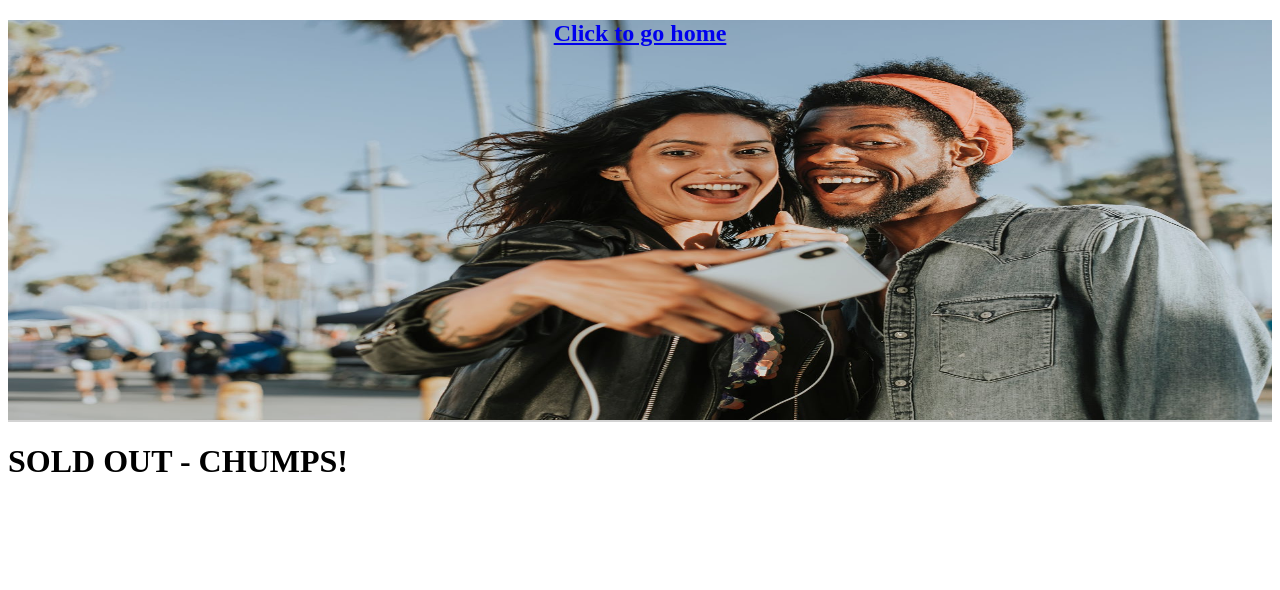
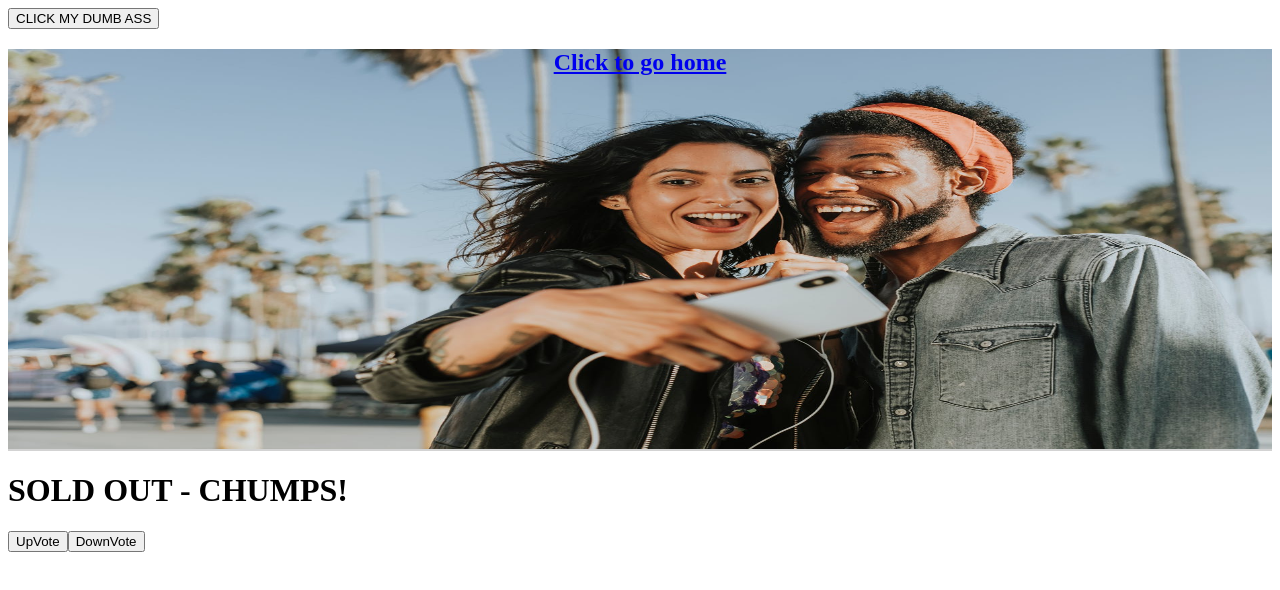
Before and after one commit to kerj/ticketSales, a React app: page /#/seating in a window 1280 px wide. Shown: the top 590 px of the page. Built offline with nearby package versions, Linux system fonts and the light colour scheme.

Commit message:
add up/downvote button to seating page

```diff
--- a/src/components/App.jsx
+++ b/src/components/App.jsx
@@ -17,42 +17,42 @@ class App extends React.Component {
           event: 'The Misfats',
           eventType: 'music',
           date: '11-1-19',
-          votes: '0'
+          votes: 0
         },
         {
           id: 2,
           event: 'Trailblazers vs Cowboys',
           eventType: 'sport',
           date: '10-5-19',
-          votes: '0'
+          votes: 0
         },
         {
           id: 3,
           event: 'Cowboys vs Reds',
           eventType: 'sport',
           date: '4-4-19',
-          votes: '0'
+          votes: 0
         },
         {
           id: 4,
           event: 'Insect Warfare',
           eventType: 'music',
           date: '6-5-19',
-          votes: '0'
+          votes: 0
         },
         {
           id: 5,
           event: 'Baseball vs Football',
           eventType: 'sport',
           date: '10-5-666',
-          votes: '0'
+          votes: 0
         },
         {
           id: 6,
           event: 'Soccor vs Log Throwing',
           eventType: 'sport',
           date: '10-999-19',
-          votes: '0'
+          votes: 0
         }
       ]
     };
@@ -60,6 +60,7 @@ class App extends React.Component {
 
     this.handleAddingNewTicket = this.handleAddingNewTicket.bind(this);
     this.handleUpVote = this.handleUpVote.bind(this);
+    this.handleDownVote = this.handleDownVote.bind(this);
   }
 
   // maybe useless... unless we add new tickets
@@ -70,8 +71,15 @@ class App extends React.Component {
   }
 
   handleUpVote(ticket) {
-    ticket.votes++;
-    this.setState(this.state.masterTicketList.ticket.votes);
+    // ticket.votes++;
+    // this.setState(this.state.masterTicketList[ticket.id]);
+    console.log("UPVOTE LOSER")
+  }
+
+  handleDownVote(ticket){
+    // ticket.votes--;
+    // this.setState(this.state.masterTicketList[ticket.id]);
+    console.log("DOWNVOTE LOSER")
   }
 
   render(){
@@ -86,10 +94,11 @@ class App extends React.Component {
           }
         `}
         </style>
+        <button onClick={()=>this.handleUpVote(this.state.masterTicketList[0])}>CLICK MY DUMB ASS</button>
         <Header />
         <Switch>
-          <Route exact path = '/' component = {Home} />
-          <Route path = '/seating' component = {Seating} />
+          <Route exact path='/' component={Home} />
+          <Route path='/seating' render={() => <Seating onUpVote={this.handleUpVote} onDownVote={this.handleDownVote} />} />
         </Switch>
       </div>
     );
--- a/src/components/Seating.jsx
+++ b/src/components/Seating.jsx
@@ -1,9 +1,18 @@
-import React from 'react';
+import React from "react";
+import Proptypes from "prop-types";
 
-export default function HomeCategories() {
+export default function Seating(props) {
   return (
     <div>
       <h1>SOLD OUT - CHUMPS!</h1>
+
+      <button onClick={() => props.onUpVote(this)}>UpVote</button>
+      <button onClick={() => props.onDownVote(this)}>DownVote</button>
     </div>
   );
 }
+
+Seating.propTypes = {
+  onUpVote: Proptypes.func,
+  onDownVote: Proptypes.func
+};
```
Also changed, not shown: src/components/MasterTicketList.jsx (deleted, +0 -38 lines), .eslintrc.json.
